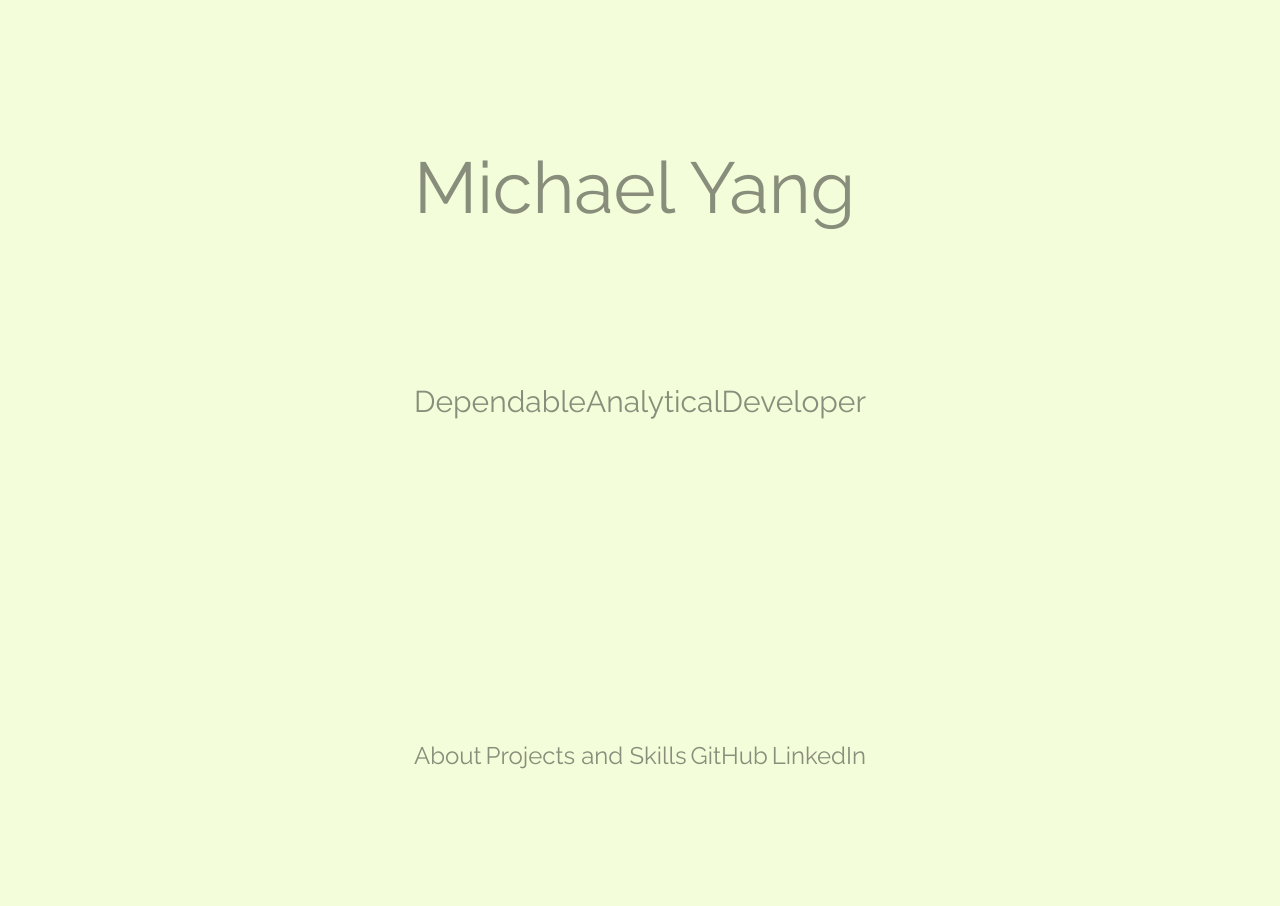
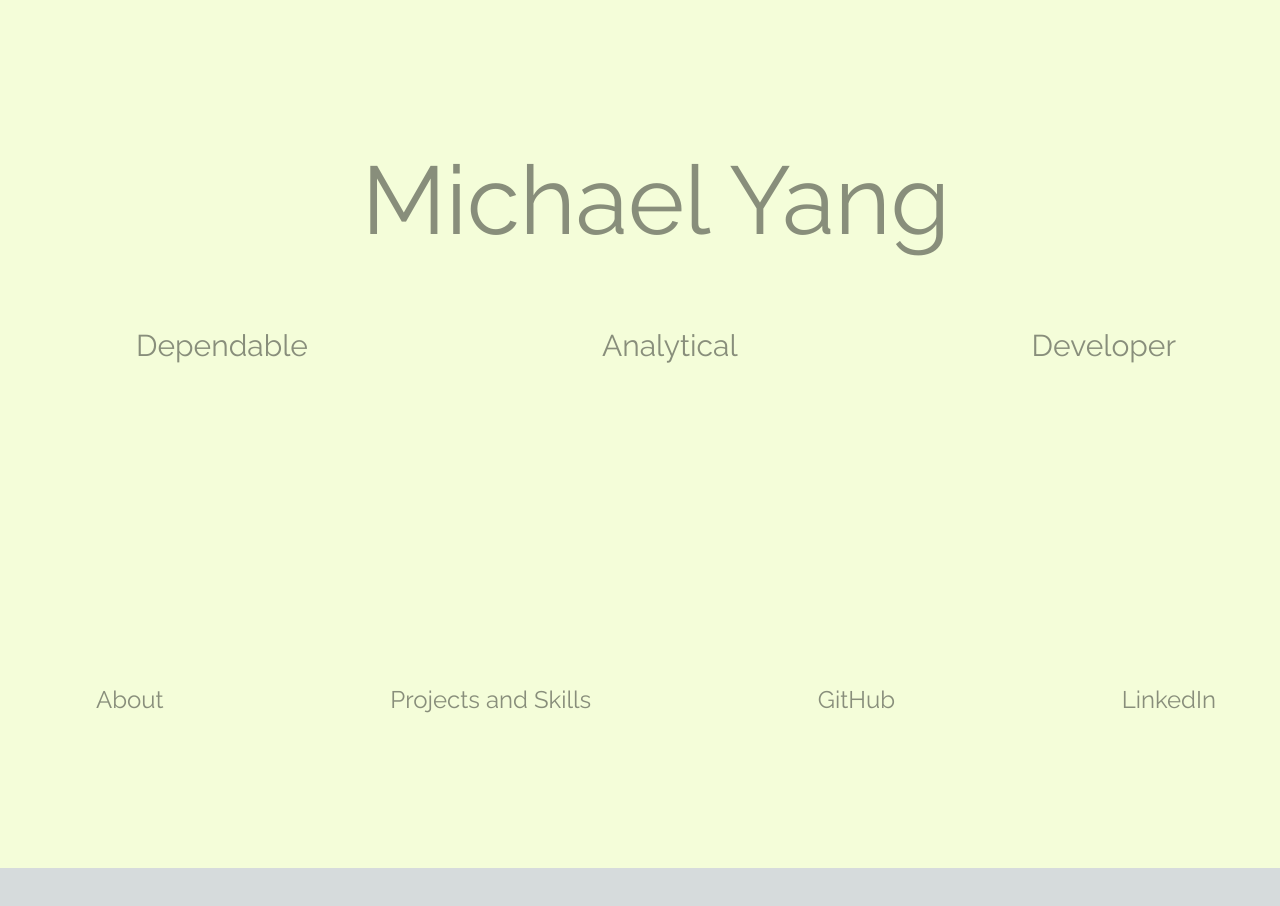
Before and after one commit to myang5128/Portfolio, a Next.js app: page / in a window 1280 px wide. Shown: the top 906 px of the page. After the commit the page ends 868 px from the top, so only its background shows below. Built offline with nearby package versions, Linux system fonts and the light colour scheme.

Commit message:
fixed homescreen screen issue

```diff
--- a/src/app/homescreen/Homescreen.jsx
+++ b/src/app/homescreen/Homescreen.jsx
@@ -3,14 +3,16 @@ import Links from './Links';
 
 const Homescreen = () => {
   return (
-    <main className="flex flex-col items-center p-10 sm:m-4 sm:justify-between justify-center sm-2">
-        <div className="">
-            <h1 className="text-[#888E7B] md:text-7xl sm:text-4xl text-3xl">Michael Yang</h1>
-            <div className="flex lg:flex-row flex-col justify-between sm:mt-40 mt-20 items-center">
-                <h2 className="text-[#888E7B] md:text-3xl text-2xl">Dependable</h2>
-                <h2 className="text-[#888E7B] md:text-3xl text-2xl">Analytical</h2>
-                <h2 className="text-[#888E7B] md:text-3xl text-2xl">Developer</h2>
-            </div>
+    <main className="flex flex-col items-center p-10 sm:m-4 justify-center sm-2 w-full">
+        <div className="p-0 w-full flex flex-col items-center">
+          <div className="flex justify-center">
+            <h1 className="text-[#888E7B] md:text-8xl sm:text-6xl text-4xl">Michael Yang</h1>
+          </div>
+          <div className="flex lg:flex-row flex-col justify-between sm:mt-30 mt-20 items-center w-full px-10">
+              <h2 className="text-[#888E7B] md:text-3xl text-2xl">Dependable</h2>
+              <h2 className="text-[#888E7B] md:text-3xl text-2xl">Analytical</h2>
+              <h2 className="text-[#888E7B] md:text-3xl text-2xl">Developer</h2>
+          </div>
         </div>
         <div className="flex w-full sm:mt-80 mt-40">
             <Links />
--- a/src/app/page.js
+++ b/src/app/page.js
@@ -2,8 +2,8 @@ import HomeScreen from './homescreen/Homescreen';
 
 export default function Page() {
     return (
-      <main className="flex min-h-screen bg-[#F4FDD9] justify-center items-center sm:min-w-full">
-      <div className="flex sm:my-12 sm:px-10 py-12 mx-2 px-6">
+      <main className="flex min-h-screen bg-[#F4FDD9] justify-center items-center">
+      <div className="sm:my-12 sm:px-8 py-12 mx-2 px-4 w-full">
         <HomeScreen />
       </div>
       </main>
```
